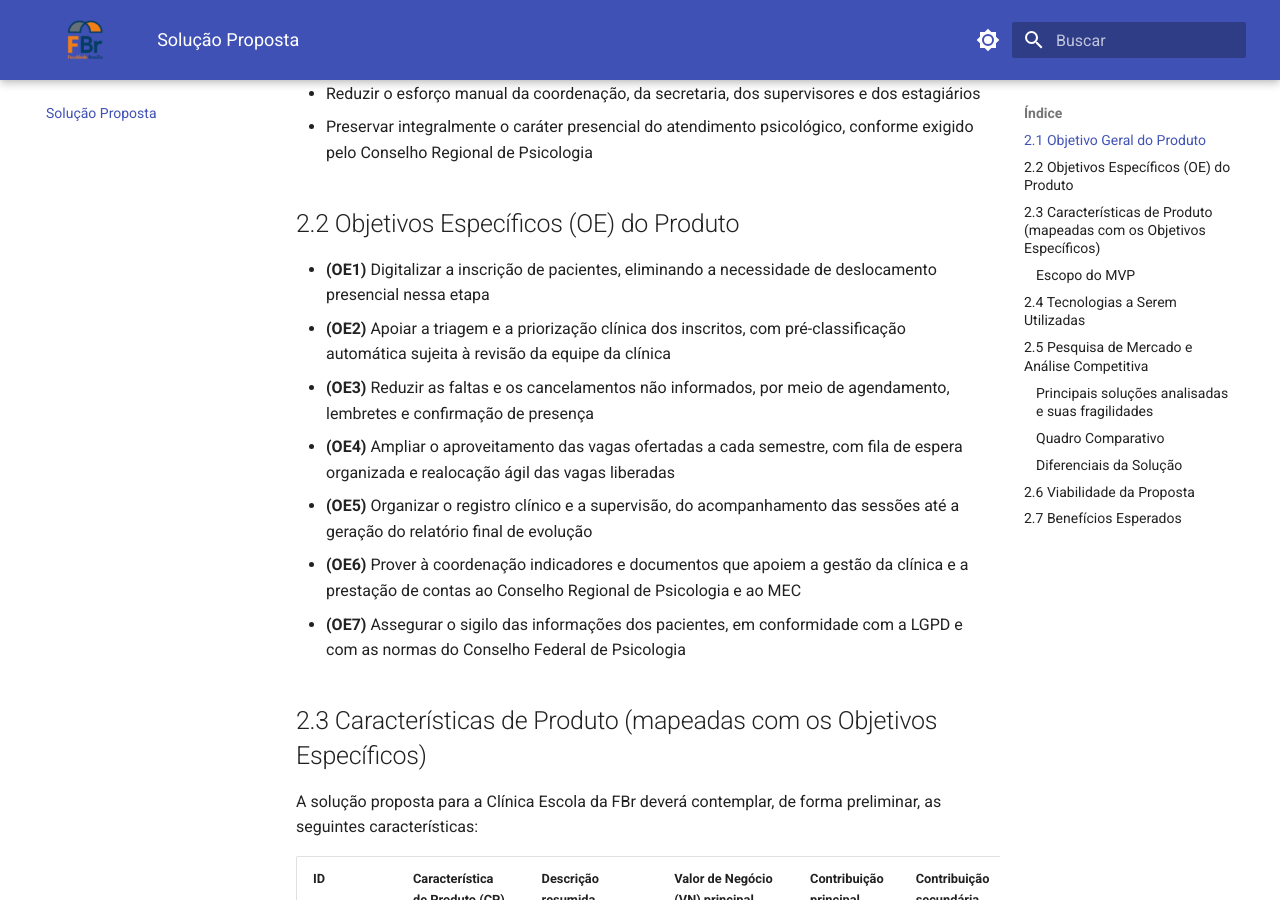
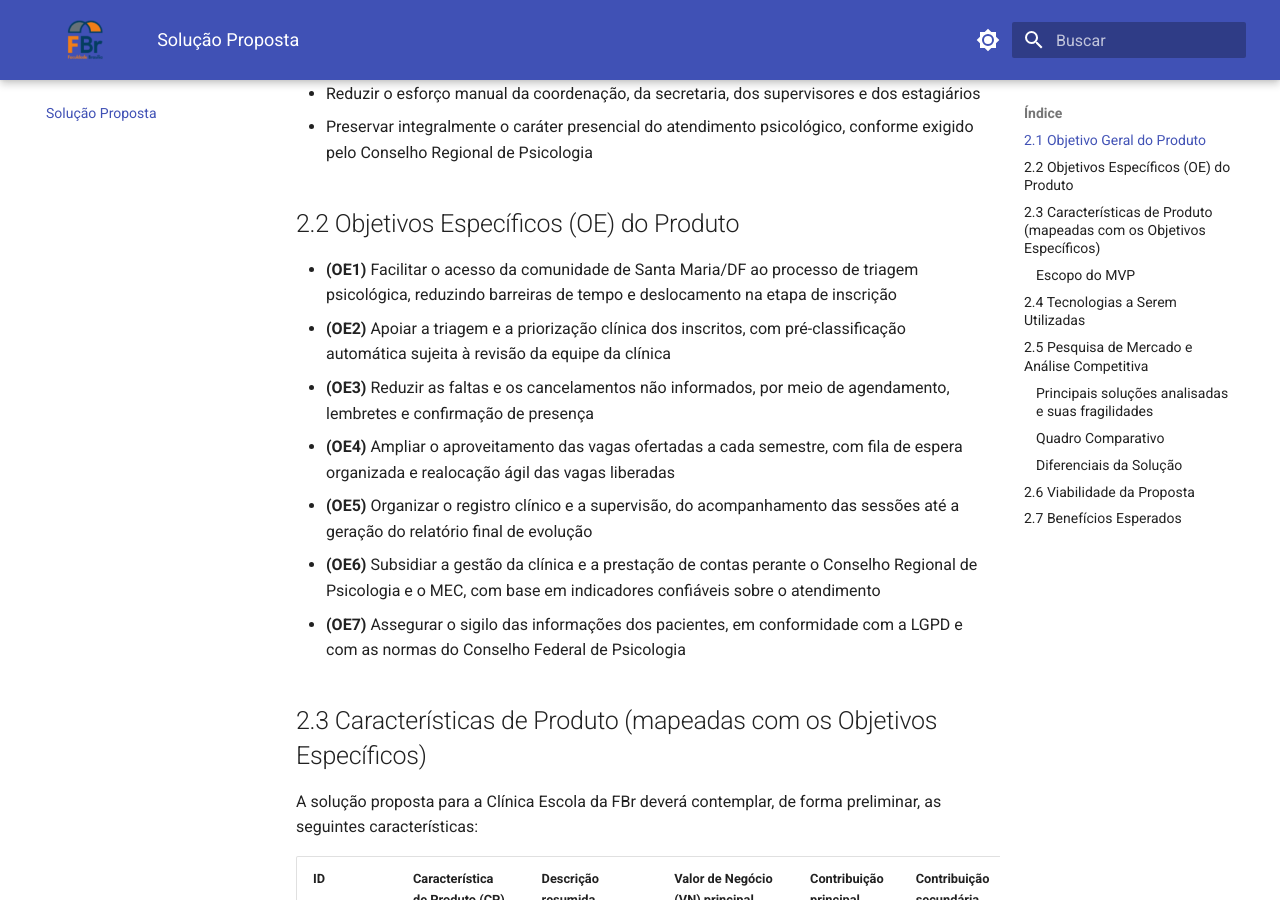
Before and after one commit to mdsreq-fga-unb/REQ-2026.2-T02-ClinicaEscolaFBr, an MkDocs documentation site: the page built from docs/solucao-proposta.md, in a window 1280 px wide and 900 px high, scrolled down 457 px. Built offline with MkDocs 1.6.1 and Material for MkDocs 9.7.7, drawn with Linux system fonts in a browser that asks for light colours.

Commit message:
docs: Correção nas OE's no ponto 2.2

```diff
--- a/docs/solucao-proposta.md
+++ b/docs/solucao-proposta.md
@@ -13,12 +13,12 @@ A solução deverá:
 
 ## 2.2 Objetivos Específicos (OE) do Produto
 
-- **(OE1)** Digitalizar a inscrição de pacientes, eliminando a necessidade de deslocamento presencial nessa etapa
+- **(OE1)** Facilitar o acesso da comunidade de Santa Maria/DF ao processo de triagem psicológica, reduzindo barreiras de tempo e deslocamento na etapa de inscrição
 - **(OE2)** Apoiar a triagem e a priorização clínica dos inscritos, com pré-classificação automática sujeita à revisão da equipe da clínica
 - **(OE3)** Reduzir as faltas e os cancelamentos não informados, por meio de agendamento, lembretes e confirmação de presença
 - **(OE4)** Ampliar o aproveitamento das vagas ofertadas a cada semestre, com fila de espera organizada e realocação ágil das vagas liberadas
 - **(OE5)** Organizar o registro clínico e a supervisão, do acompanhamento das sessões até a geração do relatório final de evolução
-- **(OE6)** Prover à coordenação indicadores e documentos que apoiem a gestão da clínica e a prestação de contas ao Conselho Regional de Psicologia e ao MEC
+- **(OE6)** Subsidiar a gestão da clínica e a prestação de contas perante o Conselho Regional de Psicologia e o MEC, com base em indicadores confiáveis sobre o atendimento
 - **(OE7)** Assegurar o sigilo das informações dos pacientes, em conformidade com a LGPD e com as normas do Conselho Federal de Psicologia
 
 ## 2.3 Características de Produto (mapeadas com os Objetivos Específicos)
```
